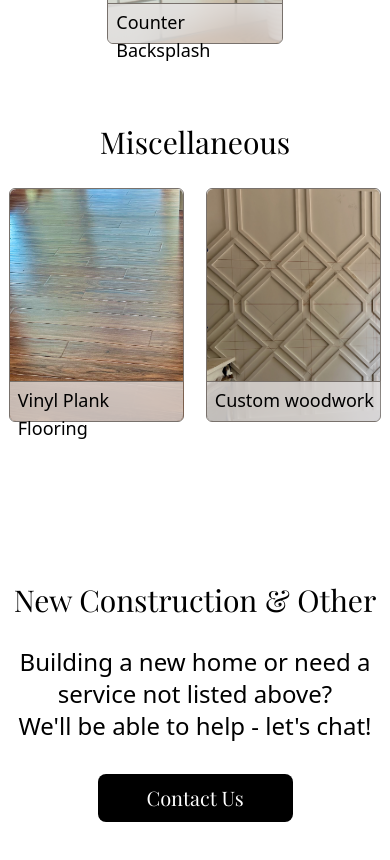
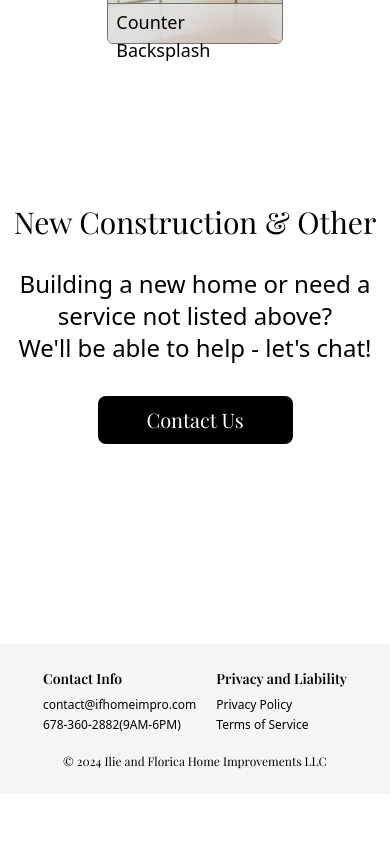
Before and after one commit to rrecalo/if-home-impro, a React (Create React App) app: page /services in a window 390 px wide. Shown: the part 1680-2540 px from the top of the page. After the commit the page ends 2474 px from the top, so only its background shows below. Built offline with nearby package versions, Linux system fonts and the light colour scheme; a web font is replaced by a local one.

Commit message:
Remove pattern for phone input, remove misc services section

```diff
--- a/src/Components/ContactForm.jsx
+++ b/src/Components/ContactForm.jsx
@@ -38,7 +38,7 @@ const ContactForm = () => {
                         <label className='font-light'>Phone # (XXX-XXX-XXXX)</label>
                         <div className='flex flex-row gap-2'>
                             <input className='p-1 w-[100%]' type="tel" id="phone" name="phone"
-                            pattern="[0-9]{3}-[0-9]{3}-[0-9]{4}" required  value={input.phoneNumber} onChange={(e)=>setInput({...input, phoneNumber: e.target.value})}/>
+                             required  value={input.phoneNumber} onChange={(e)=>setInput({...input, phoneNumber: e.target.value})}/>
                         </div>
                     </div>
                 </div>
--- a/src/Components/Pages/ServicesPage.jsx
+++ b/src/Components/Pages/ServicesPage.jsx
@@ -55,7 +55,7 @@ const ServicesPage = () => {
         </div>
       </div>
 
-      <div id="header1" className='mt-20 mb-5 text-center text-3xl'>
+      {/* <div id="header1" className='mt-20 mb-5 text-center text-3xl'>
         Miscellaneous
       </div>
 
@@ -64,7 +64,7 @@ const ServicesPage = () => {
           <ServiceComponent img={floor} name={"Vinyl Plank Flooring"}/>
           <ServiceComponent img={woodwork} name={"Custom woodwork"}/>
         </div>
-      </div>
+      </div> */}
 
 
       <div id="header1" className='mt-40 mb-5 text-center text-3xl'>
```
